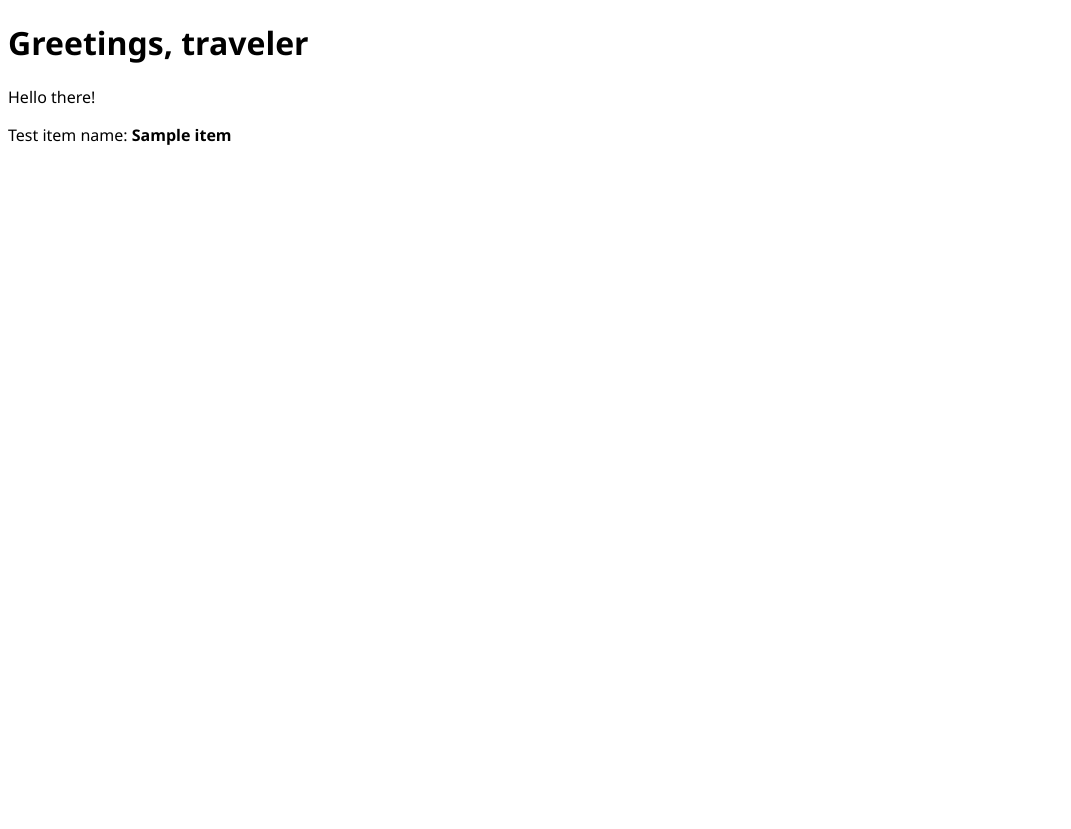
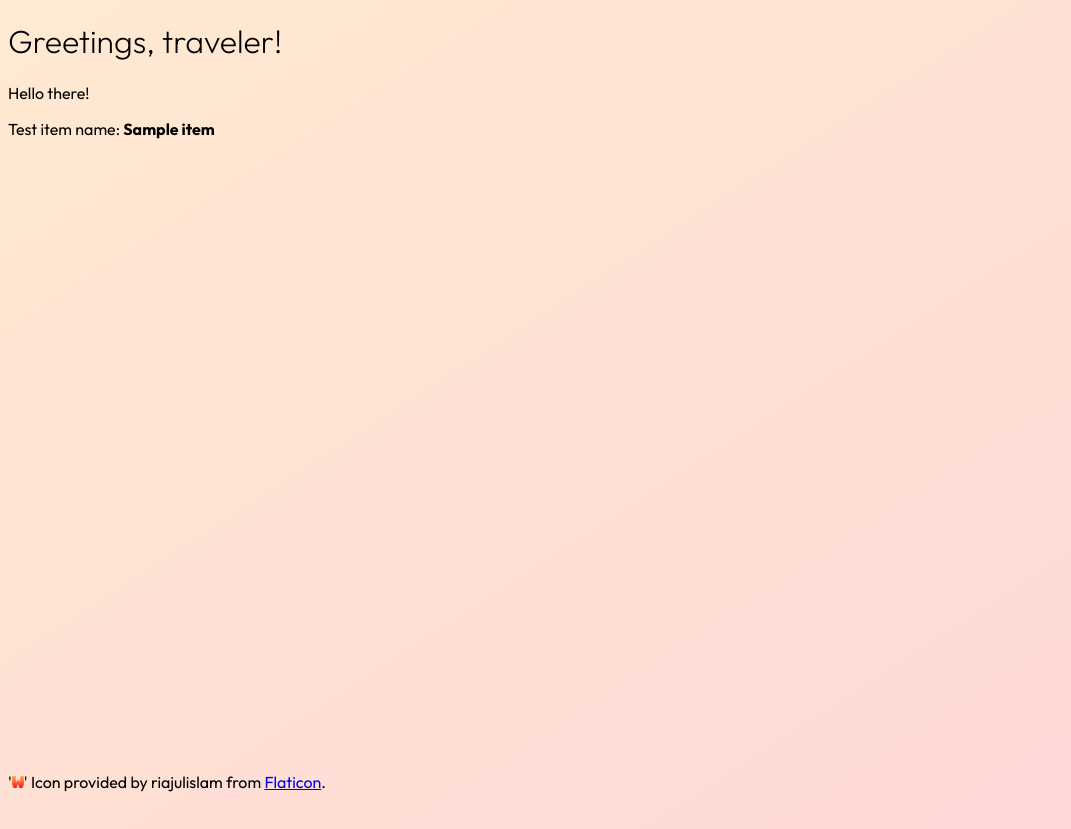
Before and after one commit to A-Kwiatkowski-21-Winchester/BS3221-Waqqly, a Flask app: page / in a window 1280 px wide. Shown: the whole page, without its empty margins (0-1071 px from the left). Before the commit the page ends 145 px from the top, so only its background shows below. Run offline with Flask 2, Linux system fonts and the light colour scheme; a database or web service that is not in the repository returns one stand-in record (values such as "Sample title"); some libraries are stand-ins or nearby versions.

Commit message:
Minor improvements to HTML and CSS

```diff
--- a/app.py
+++ b/app.py
@@ -31,7 +31,7 @@ capp = current_app
 
 with app.app_context():
     db = g._database = mongo.db
-    # db = LocalProxy(db)
+    # db = LocalProxy(db) # Seem in other examples of code but unsure to purpose
 
 if db is None:
     raise Exception("Unable to connect to database.")
@@ -61,3 +61,5 @@ def index():
 
     print("Request for index page received")
     return render_template("index.html", testitem=randitem)
+
+# TODO: Create route for "/API"
--- a/static/css/main.css
+++ b/static/css/main.css
@@ -1,3 +1,18 @@
 body {
-    font-family: 'Segoe UI', Tahoma, Geneva, Verdana, sans-serif;
+    font-family: Outfit, 'Segoe UI', Tahoma, Geneva, Verdana, sans-serif;
+    width: 100vw;
+    height: 100vh;
+    background-image: linear-gradient(to bottom right, #ffead2, #fed6d7);
 }
+
+h1 {
+    font-family: Outfit, 'Segoe UI', Tahoma, Geneva, Verdana, sans-serif;
+    font-weight: 250;
+}
+
+.banner {
+    position: fixed;
+    bottom: 1%;
+    left: 2;
+    width: 100%;
+ }
--- a/templates/index.html
+++ b/templates/index.html
@@ -1,15 +1,26 @@
 <!DOCTYPE html>
 <html lang="en-GB">
-  <head>
+
+<head>
     <meta charset="utf-8">
     <title>Waqqly Site</title>
     <meta name="viewport" content="width=device-width, initial-scale=1">
     <link rel="stylesheet" href="/static/css/main.css" />
-  </head>
+    <link href="https://fonts.googleapis.com/css2?family=Outfit:wght@100..900&display=swap" rel="stylesheet">
+</head>
 
-  <body>
-    <h1>Greetings, traveler</h1>
+<body>
+    <h1>Greetings, traveler!</h1>
     <p>Hello there!</p>
     <p>Test item name: <b>{{testitem.name}}</b></p>
-  </body>
+
+    <div class="banner">
+        <footer>
+            '<img src="/static/media/icon.png" alt="W icon" height="12px">'
+            Icon provided by riajulislam from
+            <a href="https://www.flaticon.com/free-icon/letter-w_9511543" title="Icon Page">Flaticon</a>.
+        </footer>
+    </div>
+</body>
+
 </html>
```
